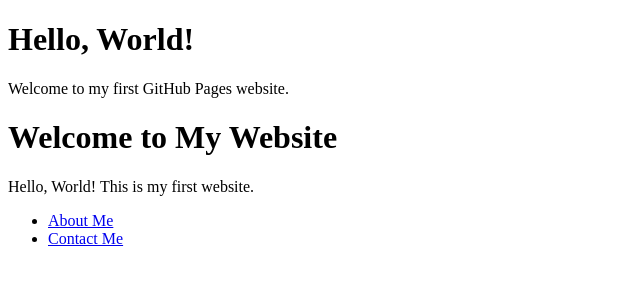
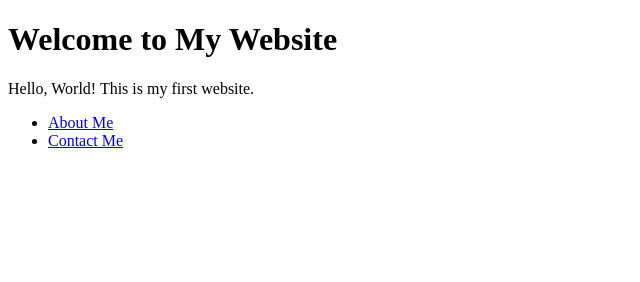
Before and after one commit to sourabhm25/Acoustics, a plain HTML site: page index.html in a window 1280 px wide. Shown: the whole page, without its empty margins (0-640 px from the left). Drawn offline with Linux system fonts and the light colour scheme.

Commit message:
Update index.html

```diff
--- a/index.html
+++ b/index.html
@@ -1,12 +1,6 @@
 <!DOCTYPE html>
 <html>
-<head>
-    <title>My First GitHub Website</title>
-</head>
-<body>
-    <h1>Hello, World!</h1>
-    <p>Welcome to my first GitHub Pages website.</p>
-</body>
+
 <h1>Welcome to My Website</h1>
 <p>Hello, World! This is my first website.</p>
 
```
